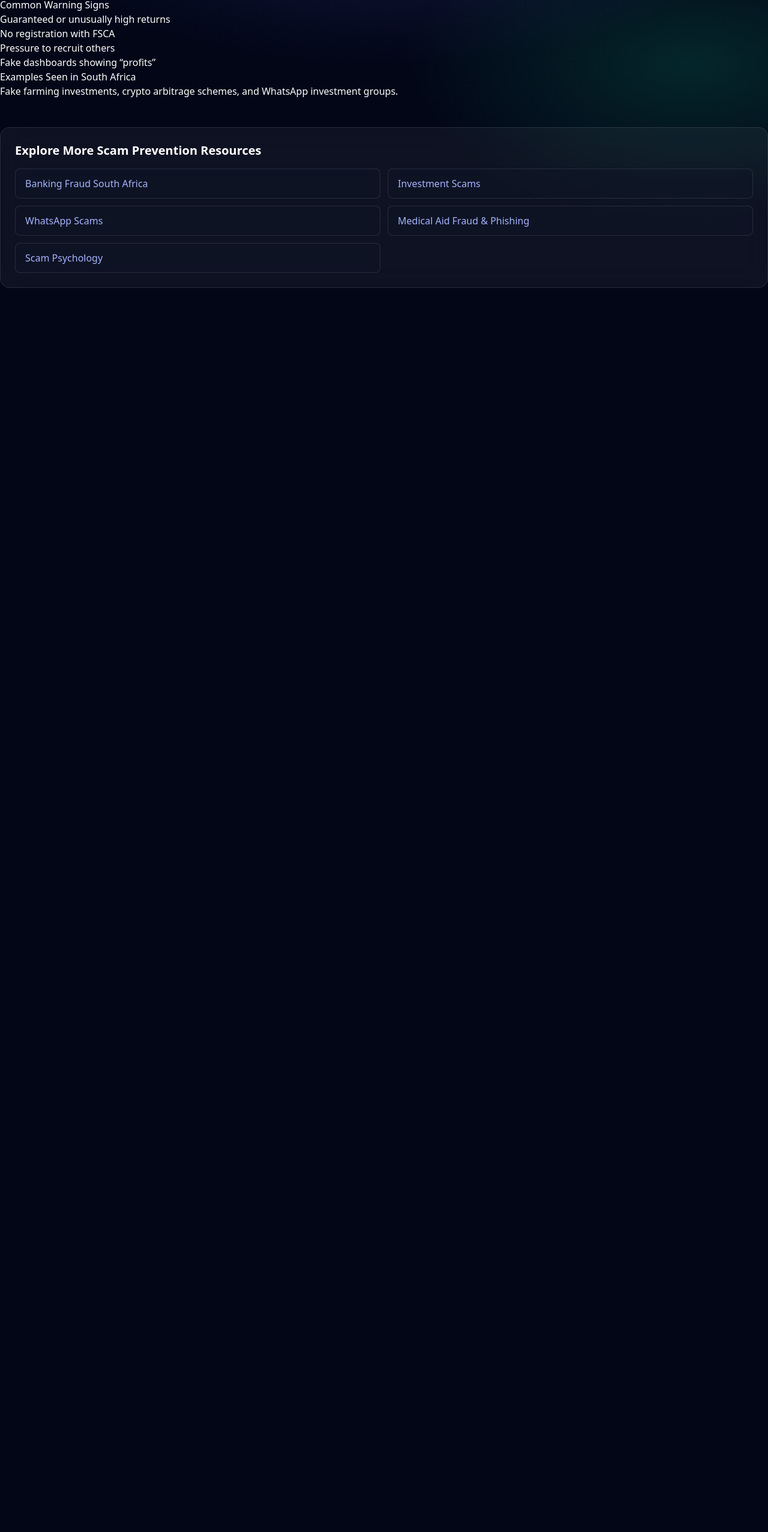
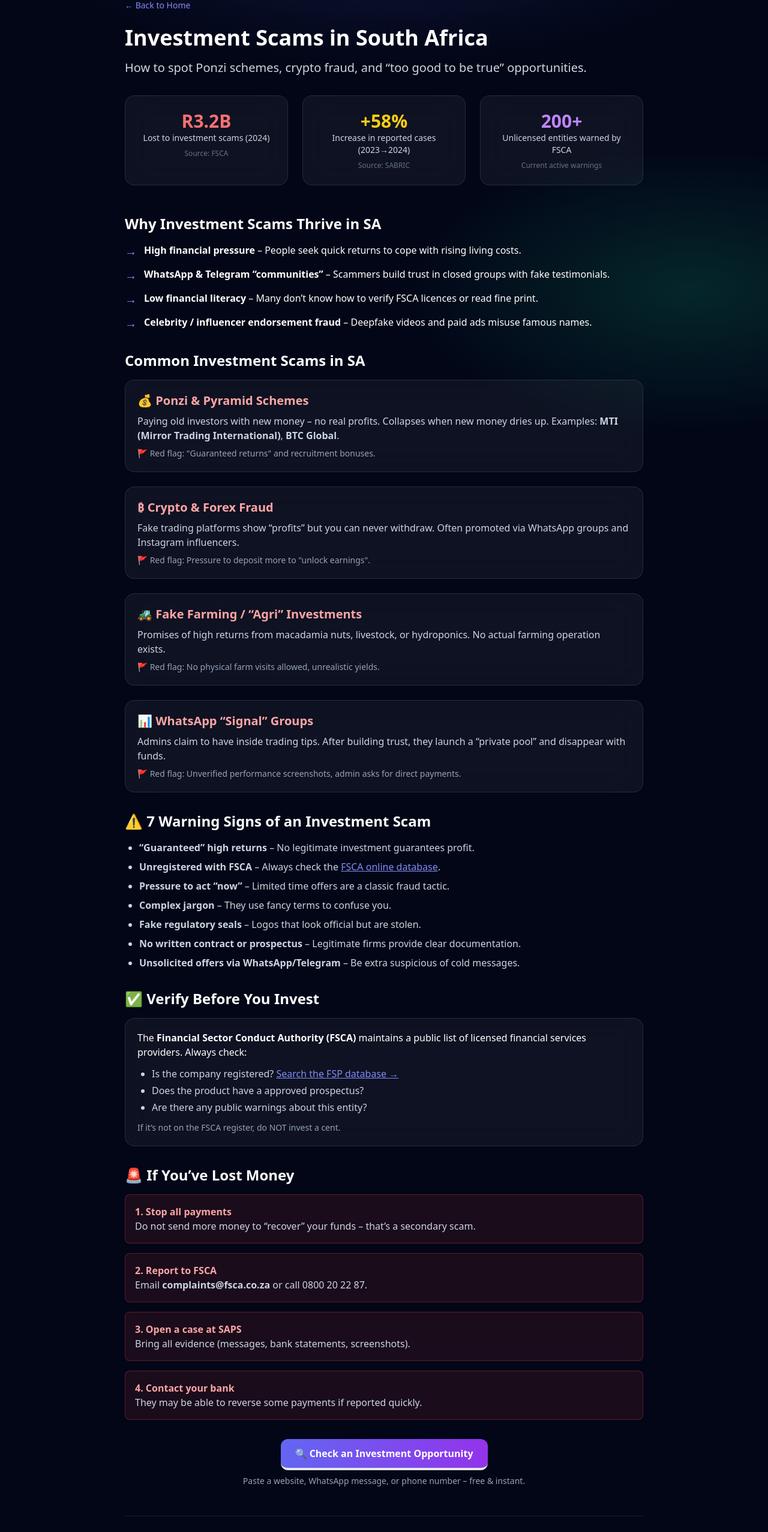
Before and after one commit to Masondo86/scam-verification-engine, a Next.js app: page /investment-scams in a window 1280 px wide. Shown: the part 52-2606 px from the top of the page at 60% size. Before the commit the page ends 800 px from the top, so only its background shows below. Built offline with nearby package versions, Linux system fonts and the light colour scheme.

Commit message:
Revise Investment Scams page with updated content
Updated the page to enhance information on investment scams, including new statistics and warning signs. Improved metadata for better SEO and clarity.

```diff
--- a/app/investment-scams/page.tsx
+++ b/app/investment-scams/page.tsx
@@ -1,43 +1,155 @@
-import InternalFraudLinks from '@/components/InternalFraudLinks';
+// app/investment-scams/page.tsx
+import Link from 'next/link';
+import { Metadata } from 'next';
 
-export const metadata = {
-  title: 'Investment Scams in South Africa | YourBrand',
-  description:
-    'Learn common investment scam tactics in South Africa and how to identify warning signs before you invest.',
+export const metadata: Metadata = {
+  title: 'Investment Scams in South Africa | How to Spot Fake Schemes',
+  description: 'Latest investment scams in South Africa: Ponzi schemes, crypto fraud, fake trading platforms. Learn warning signs and check opportunities with our free scam detector.',
+  keywords: 'investment scams south africa, ponzi schemes SA, crypto fraud, FSCA warnings, fake investment platforms',
   openGraph: {
-    title: 'Investment Scams in South Africa | YourBrand',
-    description:
-      'Learn common investment scam tactics in South Africa and how to identify warning signs before you invest.',
+    title: 'Investment Scams in South Africa | FSCA Warnings & Detection',
+    description: 'Over R3 billion lost in 2024. Learn to spot fake investment opportunities before you lose money.',
     url: 'https://checkascam.co.za/investment-scams',
     type: 'website',
   },
 };
 
-export default function InvestmentScams() {
+export default function InvestmentScamsPage() {
   return (
-    <main>
-      <h1>Investment Scams in South Africa</h1>
+    <main className="max-w-4xl mx-auto px-4 py-12">
+      <Link href="/" className="text-indigo-400 text-sm mb-6 inline-block">← Back to Home</Link>
 
-      <p>
-        Investment scams promise high, guaranteed returns with little or no risk.
-        In South Africa, these scams often spread through WhatsApp and Telegram.
+      <h1 className="text-4xl font-bold mb-4">Investment Scams in South Africa</h1>
+      <p className="text-xl text-slate-300 mb-8">
+        How to spot Ponzi schemes, crypto fraud, and “too good to be true” opportunities.
       </p>
 
-      <h2>Common Warning Signs</h2>
-      <ul>
-        <li>Guaranteed or unusually high returns</li>
-        <li>No registration with FSCA</li>
-        <li>Pressure to recruit others</li>
-        <li>Fake dashboards showing “profits”</li>
+      {/* Stats Section */}
+      <div className="grid grid-cols-1 md:grid-cols-3 gap-6 mb-12">
+        <div className="glass-panel p-6 text-center">
+          <div className="text-3xl font-bold text-red-400">R3.2B</div>
+          <div className="text-slate-300 text-sm">Lost to investment scams (2024)</div>
+          <div className="text-xs text-slate-500 mt-2">Source: FSCA</div>
+        </div>
+        <div className="glass-panel p-6 text-center">
+          <div className="text-3xl font-bold text-yellow-400">+58%</div>
+          <div className="text-slate-300 text-sm">Increase in reported cases (2023→2024)</div>
+          <div className="text-xs text-slate-500 mt-2">Source: SABRIC</div>
+        </div>
+        <div className="glass-panel p-6 text-center">
+          <div className="text-3xl font-bold text-purple-400">200+</div>
+          <div className="text-slate-300 text-sm">Unlicensed entities warned by FSCA</div>
+          <div className="text-xs text-slate-500 mt-2">Current active warnings</div>
+        </div>
+      </div>
+
+      {/* Why Scammers Target SA Investors */}
+      <h2 className="text-2xl font-bold mb-4">Why Investment Scams Thrive in SA</h2>
+      <div className="space-y-3 mb-8">
+        <div className="flex items-start gap-3">
+          <span className="text-indigo-400 font-bold text-xl">→</span>
+          <div><strong>High financial pressure</strong> – People seek quick returns to cope with rising living costs.</div>
+        </div>
+        <div className="flex items-start gap-3">
+          <span className="text-indigo-400 font-bold text-xl">→</span>
+          <div><strong>WhatsApp & Telegram “communities”</strong> – Scammers build trust in closed groups with fake testimonials.</div>
+        </div>
+        <div className="flex items-start gap-3">
+          <span className="text-indigo-400 font-bold text-xl">→</span>
+          <div><strong>Low financial literacy</strong> – Many don’t know how to verify FSCA licences or read fine print.</div>
+        </div>
+        <div className="flex items-start gap-3">
+          <span className="text-indigo-400 font-bold text-xl">→</span>
+          <div><strong>Celebrity / influencer endorsement fraud</strong> – Deepfake videos and paid ads misuse famous names.</div>
+        </div>
+      </div>
+
+      {/* Common Investment Scams */}
+      <h2 className="text-2xl font-bold mb-4">Common Investment Scams in SA</h2>
+      <div className="space-y-6 mb-8">
+        <div className="glass-panel p-5">
+          <h3 className="text-xl font-semibold text-red-300 mb-2">💰 Ponzi & Pyramid Schemes</h3>
+          <p className="text-slate-300">Paying old investors with new money – no real profits. Collapses when new money dries up. Examples: <strong>MTI (Mirror Trading International)</strong>, <strong>BTC Global</strong>.</p>
+          <p className="text-sm text-slate-400 mt-2">🚩 Red flag: "Guaranteed returns" and recruitment bonuses.</p>
+        </div>
+        <div className="glass-panel p-5">
+          <h3 className="text-xl font-semibold text-red-300 mb-2">₿ Crypto & Forex Fraud</h3>
+          <p className="text-slate-300">Fake trading platforms show “profits” but you can never withdraw. Often promoted via WhatsApp groups and Instagram influencers.</p>
+          <p className="text-sm text-slate-400 mt-2">🚩 Red flag: Pressure to deposit more to "unlock earnings".</p>
+        </div>
+        <div className="glass-panel p-5">
+          <h3 className="text-xl font-semibold text-red-300 mb-2">🚜 Fake Farming / “Agri” Investments</h3>
+          <p className="text-slate-300">Promises of high returns from macadamia nuts, livestock, or hydroponics. No actual farming operation exists.</p>
+          <p className="text-sm text-slate-400 mt-2">🚩 Red flag: No physical farm visits allowed, unrealistic yields.</p>
+        </div>
+        <div className="glass-panel p-5">
+          <h3 className="text-xl font-semibold text-red-300 mb-2">📊 WhatsApp “Signal” Groups</h3>
+          <p className="text-slate-300">Admins claim to have inside trading tips. After building trust, they launch a “private pool” and disappear with funds.</p>
+          <p className="text-sm text-slate-400 mt-2">🚩 Red flag: Unverified performance screenshots, admin asks for direct payments.</p>
+        </div>
+      </div>
+
+      {/* Warning Signs */}
+      <h2 className="text-2xl font-bold mb-4">⚠️ 7 Warning Signs of an Investment Scam</h2>
+      <ul className="list-disc pl-6 space-y-2 text-slate-300 mb-8">
+        <li><strong>“Guaranteed” high returns</strong> – No legitimate investment guarantees profit.</li>
+        <li><strong>Unregistered with FSCA</strong> – Always check the <Link href="https://www.fsca.co.za" className="text-indigo-400 underline">FSCA online database</Link>.</li>
+        <li><strong>Pressure to act “now”</strong> – Limited time offers are a classic fraud tactic.</li>
+        <li><strong>Complex jargon</strong> – They use fancy terms to confuse you.</li>
+        <li><strong>Fake regulatory seals</strong> – Logos that look official but are stolen.</li>
+        <li><strong>No written contract or prospectus</strong> – Legitimate firms provide clear documentation.</li>
+        <li><strong>Unsolicited offers via WhatsApp/Telegram</strong> – Be extra suspicious of cold messages.</li>
       </ul>
 
-      <h2>Examples Seen in South Africa</h2>
-      <p>
-        Fake farming investments, crypto arbitrage schemes,
-        and WhatsApp investment groups.
-      </p>
+      {/* What the FSCA Does */}
+      <h2 className="text-2xl font-bold mb-4">✅ Verify Before You Invest</h2>
+      <div className="glass-panel p-5 mb-8">
+        <p className="mb-3">The <strong>Financial Sector Conduct Authority (FSCA)</strong> maintains a public list of licensed financial services providers. Always check:</p>
+        <ul className="list-disc pl-6 space-y-1 text-slate-300">
+          <li>Is the company registered? <Link href="https://www.fsca.co.za/Fais/Search_FSP.htm" className="text-indigo-400 underline">Search the FSP database →</Link></li>
+          <li>Does the product have a approved prospectus?</li>
+          <li>Are there any public warnings about this entity?</li>
+        </ul>
+        <p className="text-sm text-slate-400 mt-3">If it’s not on the FSCA register, do NOT invest a cent.</p>
+      </div>
 
-      <InternalFraudLinks />
+      {/* What to Do If Scammed */}
+      <h2 className="text-2xl font-bold mb-4">🚨 If You’ve Lost Money</h2>
+      <div className="space-y-4 mb-8">
+        <div className="p-4 bg-red-500/10 rounded-lg border border-red-500/30">
+          <h3 className="font-bold text-red-300">1. Stop all payments</h3>
+          <p className="text-slate-300">Do not send more money to “recover” your funds – that’s a secondary scam.</p>
+        </div>
+        <div className="p-4 bg-red-500/10 rounded-lg border border-red-500/30">
+          <h3 className="font-bold text-red-300">2. Report to FSCA</h3>
+          <p className="text-slate-300">Email <strong>complaints@fsca.co.za</strong> or call 0800 20 22 87.</p>
+        </div>
+        <div className="p-4 bg-red-500/10 rounded-lg border border-red-500/30">
+          <h3 className="font-bold text-red-300">3. Open a case at SAPS</h3>
+          <p className="text-slate-300">Bring all evidence (messages, bank statements, screenshots).</p>
+        </div>
+        <div className="p-4 bg-red-500/10 rounded-lg border border-red-500/30">
+          <h3 className="font-bold text-red-300">4. Contact your bank</h3>
+          <p className="text-slate-300">They may be able to reverse some payments if reported quickly.</p>
+        </div>
+      </div>
+
+      {/* CTA to Scanner */}
+      <div className="mt-8 text-center">
+        <Link href="/scan" className="btn-3d bg-gradient-to-r from-indigo-500 to-purple-600 px-8 py-3 rounded-xl inline-block">
+          🔍 Check an Investment Opportunity
+        </Link>
+        <p className="text-slate-400 text-sm mt-2">Paste a website, WhatsApp message, or phone number – free & instant.</p>
+      </div>
+
+      {/* Footer navigation */}
+      <div className="mt-12 pt-6 border-t border-white/10 text-center text-slate-400 text-sm">
+        <Link href="/banking-fraud-south-africa" className="mx-2 hover:text-white">Banking Fraud</Link> •
+        <Link href="/investment-scams" className="mx-2 hover:text-white">Investment Scams</Link> •
+        <Link href="/whatsapp-scams" className="mx-2 hover:text-white">WhatsApp Scams</Link> •
+        <Link href="/medical-aid-fraud-south-africa" className="mx-2 hover:text-white">Medical Aid Fraud</Link> •
+        <Link href="/scam-psychology" className="mx-2 hover:text-white">Scam Psychology</Link>
+      </div>
     </main>
   );
 }
```
